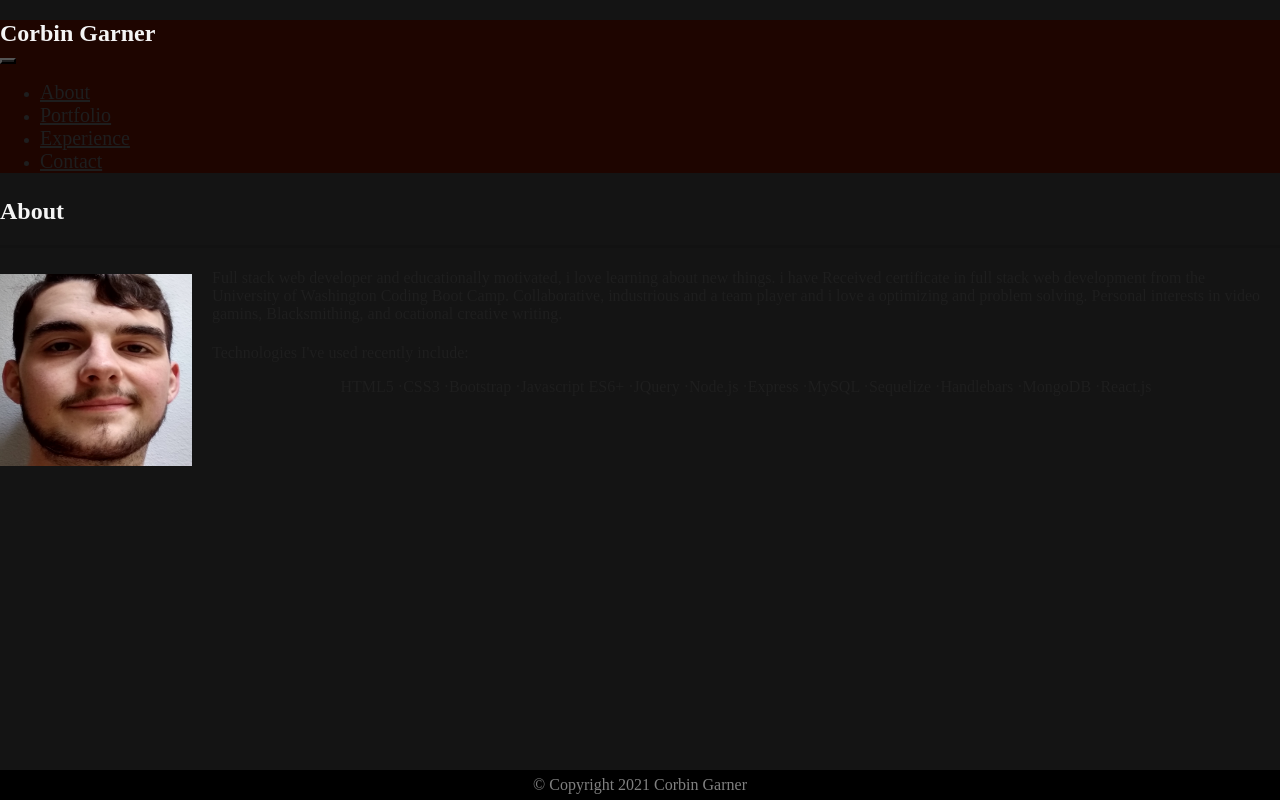
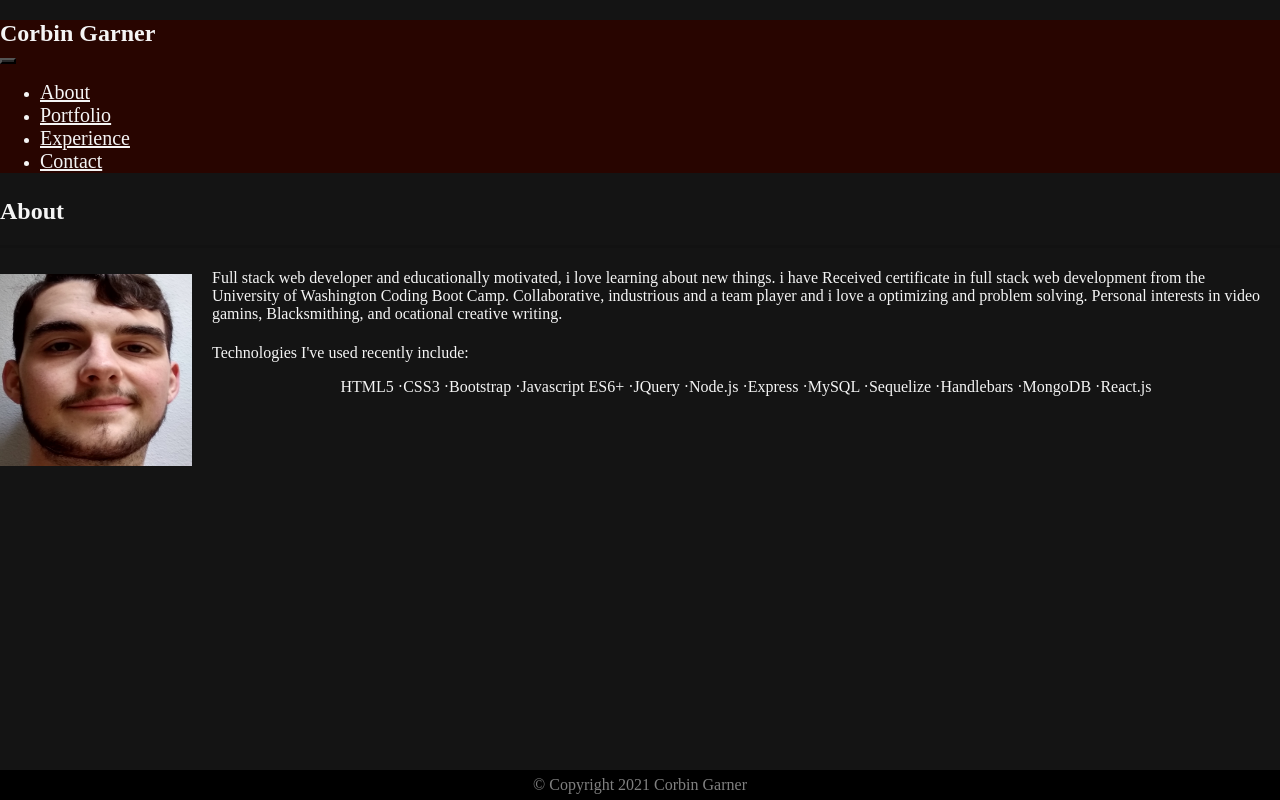
Before and after one commit to CorbinGar/Portfolio, a React (Create React App) app: page / in a window 1280 px wide. Built offline with nearby package versions, Linux system fonts and the light colour scheme.

Commit message:
lighting up the background and fixing the dark text

```diff
--- a/src/App.css
+++ b/src/App.css
@@ -10,7 +10,7 @@
 
 
 .App-header {
-  background-color: rgb(30, 30, 30);
+  background-color: rgb(40, 40, 40);
   min-height: 100vh;
   display: flex;
   flex-direction: column;
--- a/src/components/navbar/style.css
+++ b/src/components/navbar/style.css
@@ -1,9 +1,9 @@
 .navbar {
-    background-color: rgb(30, 5, 0);
+    background-color: rgb(40, 5, 0);
 }
 
 .dropdownButton {
-    background-color: rgb(30, 30, 30);
+    background-color: rgb(40, 40, 40);
     color: whitesmoke;
 }
 .dropdownIcon {
@@ -11,7 +11,7 @@
 }
 .navbar-brand {
     float: left;
-    background-color: rgb(30, 30, 30);
+    background-color: rgb(40, 40, 40);
     padding: 1vw;
     margin-right: 0px;
     border-radius: .25rem;
@@ -28,5 +28,5 @@
 
 a.navlink {
     font-size: 20px;
-    color: rgb(30, 30, 30);
+    color: whitesmoke;
 }
--- a/src/pages/Contact/Contact.js
+++ b/src/pages/Contact/Contact.js
@@ -8,7 +8,7 @@ function Contact() {
                 <h2>Contact</h2>
             </div>
             <div>
-            <h5 className="card-body contactSubheading">Feel free to send me an email at coletta.mike@gmail.com.</h5>
+            <h5 className="card-body contactSubheading">Feel free to send me an email at CorbinGar@gmail.com.</h5>
             </div>
             <div className="row iconRow">
                 <div className="card col-6 iconCard">
--- a/src/pages/Contact/style.css
+++ b/src/pages/Contact/style.css
@@ -14,14 +14,14 @@
 .iconCard {
     justify-content: center;
     text-align: center;
-    background-color: rgb(30, 30, 30);
+    background-color: rgb(40, 40, 40);
     max-width: 125px;
     max-height: 150px;
     padding: 0px;
 }
 
 .fa-linkedin {
-    background-color:rgb(30, 30, 30);
+    background-color: rgb(40, 40, 40);
     color: rgb(255, 150, 0);
     width: 100px;
     height: 100px;
@@ -29,20 +29,20 @@
 
 .githubContactLink {
     color:rgb(255, 150, 0);
-    background-color: rgb(30, 30, 30);
+    background-color: rgb(40, 40, 40);
     width: 100px;
     height: 100px;
 }
 
 .fa-envelope-o {
-    background-color:rgb(30, 30, 30);
+    background-color: rgb(40, 40, 40);
     color: rgb(255, 150, 0);
     width: 100px;
     height: 100px;
 }
 
 .fa-phone {
-    background-color:rgb(30, 30, 30);
+    background-color: rgb(40, 40, 40);
     color: rgb(255, 150, 0);
     width: 100px;
     height: 100px;
--- a/src/pages/Experience/style.css
+++ b/src/pages/Experience/style.css
@@ -1,5 +1,5 @@
 body {
-    color: rgb(30, 30, 30);
+    background-color: rgb(40, 40, 40);
     background-size: 640px;
 }
 
@@ -14,3 +14,7 @@ h2 {
     font-family: 'Times New Roman', Times, serif;
     font-weight: bold;
 }
+p {
+    color: whitesmoke;
+    font-family: 'Times New Roman', Times, serif;
+}
```
